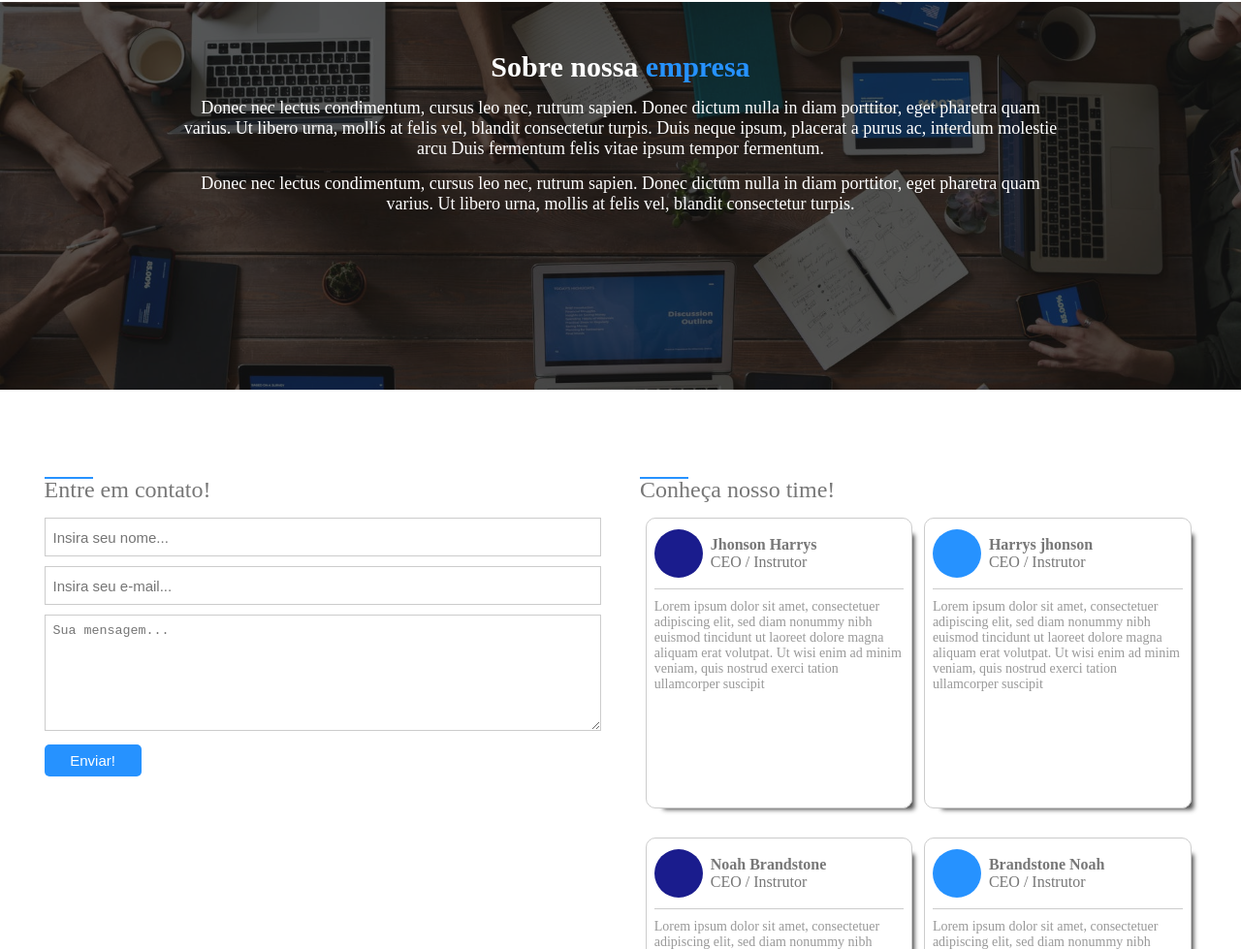
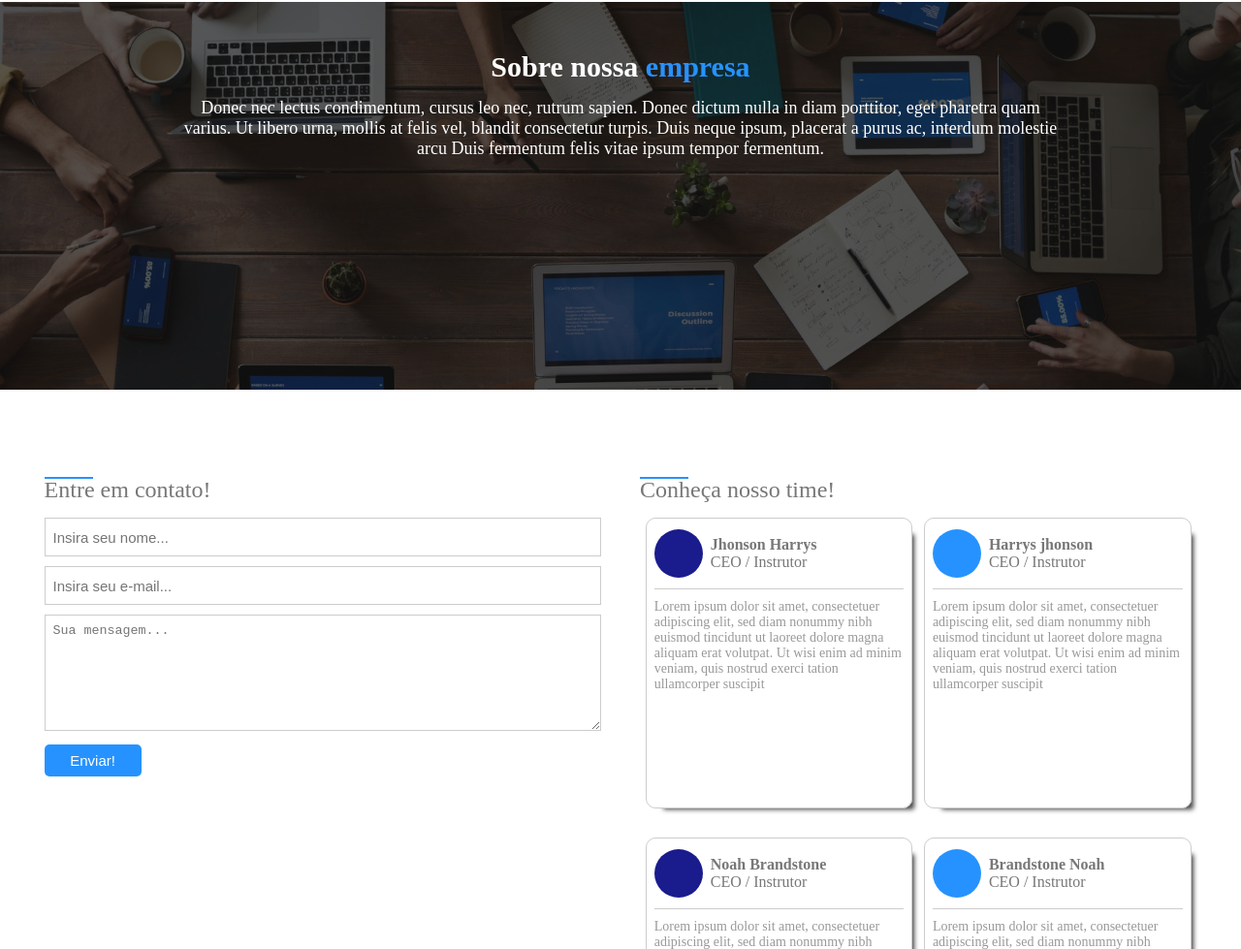
Before and after one commit to Matheusvskt/landingpagefivetech, a plain HTML site: page index.html in a window 1280 px wide. Shown: the part 1188-2167 px from the top of the page at 97% size. Drawn offline with nearby package versions, Linux system fonts and the light colour scheme.

Commit message:
Update index.html

```diff
--- a/index.html
+++ b/index.html
@@ -114,10 +114,6 @@
                 <p>Donec nec lectus condimentum, cursus leo nec, rutrum sapien. Donec dictum nulla in diam porttitor,
                 eget pharetra quam varius. Ut libero urna, mollis at felis vel, blandit consectetur turpis. Duis neque ipsum,
                 placerat a purus ac, interdum molestie arcu Duis fermentum felis vitae ipsum tempor fermentum.
-                </p>
-                <p>Donec nec lectus condimentum, cursus leo nec, rutrum sapien. Donec dictum nulla in diam porttitor,
-                    eget pharetra quam varius. Ut libero urna, mollis at felis vel, blandit consectetur turpis.
-                    </p>
         </div>
     </section>
    	<section class="final-section">
```
